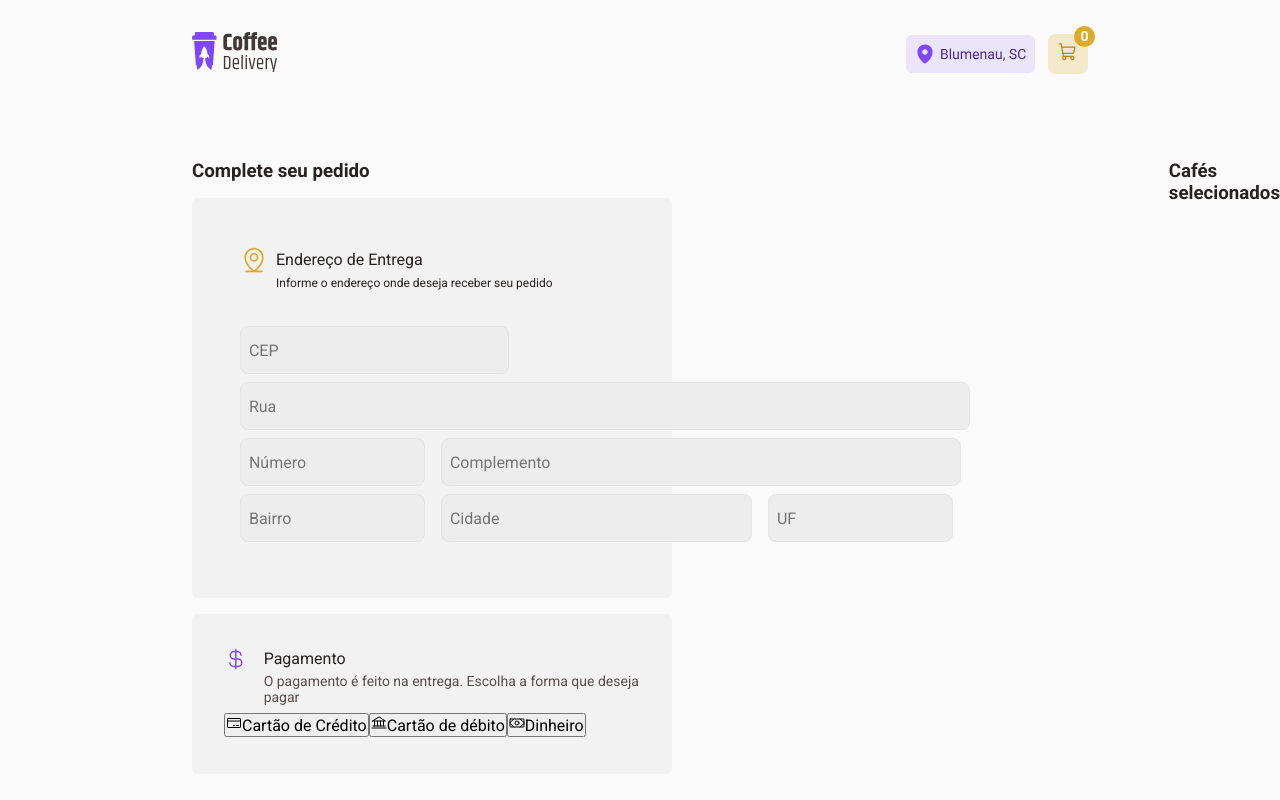
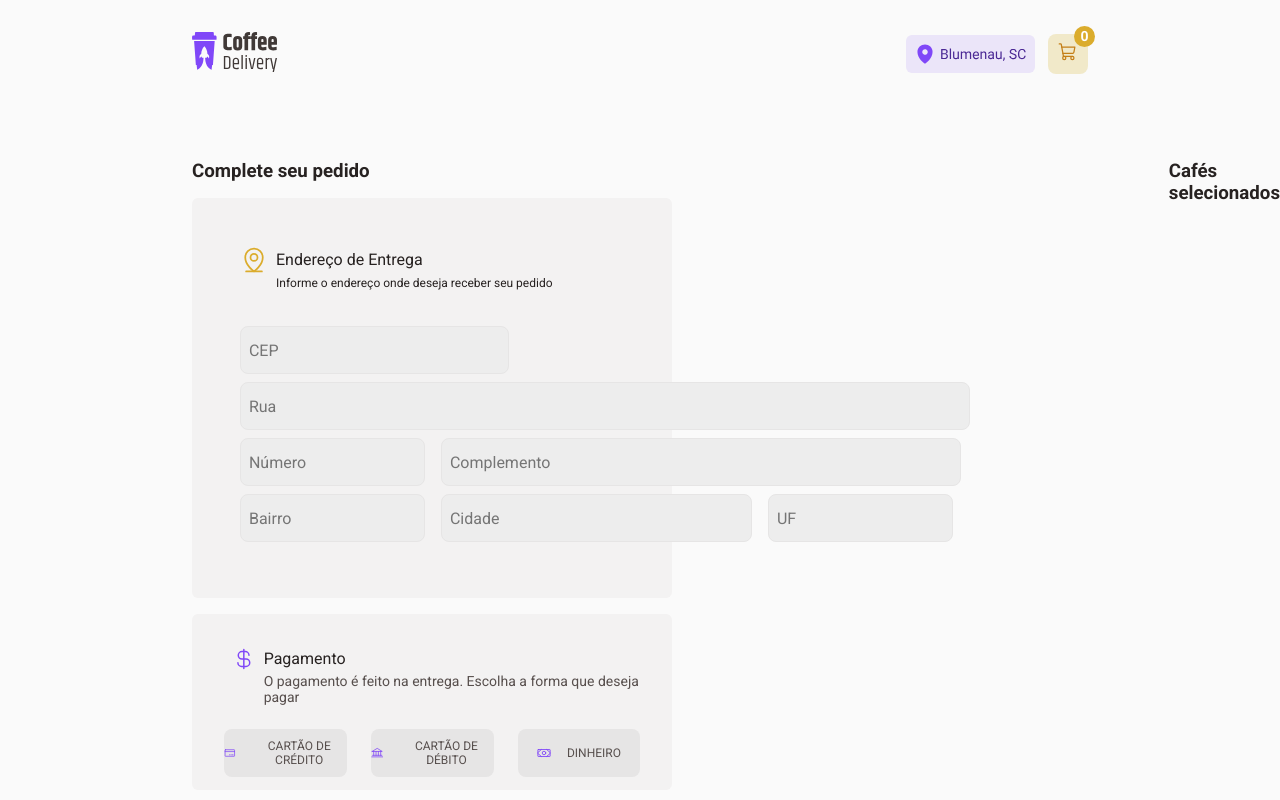
Before and after one commit to antonioRenato/Coffee-Delivery-React, a React (Vite) app: page /checkout in a window 1280 px wide. Built offline with nearby package versions, Linux system fonts and the light colour scheme.

Commit message:
style of payment finished

```diff
--- a/src/components/Endereco/index.tsx
+++ b/src/components/Endereco/index.tsx
@@ -6,6 +6,7 @@ import {
   Money,
 } from 'phosphor-react'
 import {
+  ButtonLayout,
   Container,
   DollarImg,
   Endereco,
@@ -66,20 +67,20 @@ export function CompleteCheckout() {
               </p>
             </div>
           </PaymentText>
-          <div>
+          <ButtonLayout>
             <button>
-              <CreditCard />
-              Cartão de Crédito
+              <CreditCard size={14} color="#8047F8" />
+              CARTÃO DE CRÉDITO
             </button>
             <button>
-              <Bank />
-              Cartão de débito
+              <Bank size={14} color="#8047F8" />
+              CARTÃO DE DÉBITO
             </button>
             <button>
-              <Money />
-              Dinheiro
+              <Money size={14} color="#8047F8" />
+              DINHEIRO
             </button>
-          </div>
+          </ButtonLayout>
         </Payment>
       </div>
       <div>
--- a/src/components/Endereco/styles.ts
+++ b/src/components/Endereco/styles.ts
@@ -73,7 +73,7 @@ export const Payment = styled.div`
   background-color: ${(props) => props.theme['--white-400']};
   border-radius: 6px;
   width: 50%;
-  height: 10rem;
+  height: 11rem;
 
   margin-top: 1rem;
   padding: 2rem;
@@ -87,7 +87,8 @@ export const DollarImg = styled.div``
 
 export const PaymentText = styled.div`
   display: flex;
-  gap: 1rem;
+  gap: 0.5rem;
+  margin-left: 0.5rem;
 
   div {
     display: flex;
@@ -107,3 +108,33 @@ export const PaymentText = styled.div`
     }
   }
 `
+
+export const ButtonLayout = styled.div`
+  display: flex;
+
+  justify-content: center;
+  align-items: center;
+  gap: 1.5rem;
+
+  margin-top: 1rem;
+
+  button {
+    width: 14rem;
+    height: 3rem;
+
+    font-size: 12px;
+    color: ${(props) => props.theme['--gray-500']};
+
+    background-color: ${(props) => props.theme['--white-600']};
+    border: 0;
+    border-radius: 8px;
+
+    display: flex;
+    flex-direction: row;
+    justify-content: center;
+    align-items: center;
+    gap: 1rem;
+
+    cursor: pointer;
+  }
+`
```
